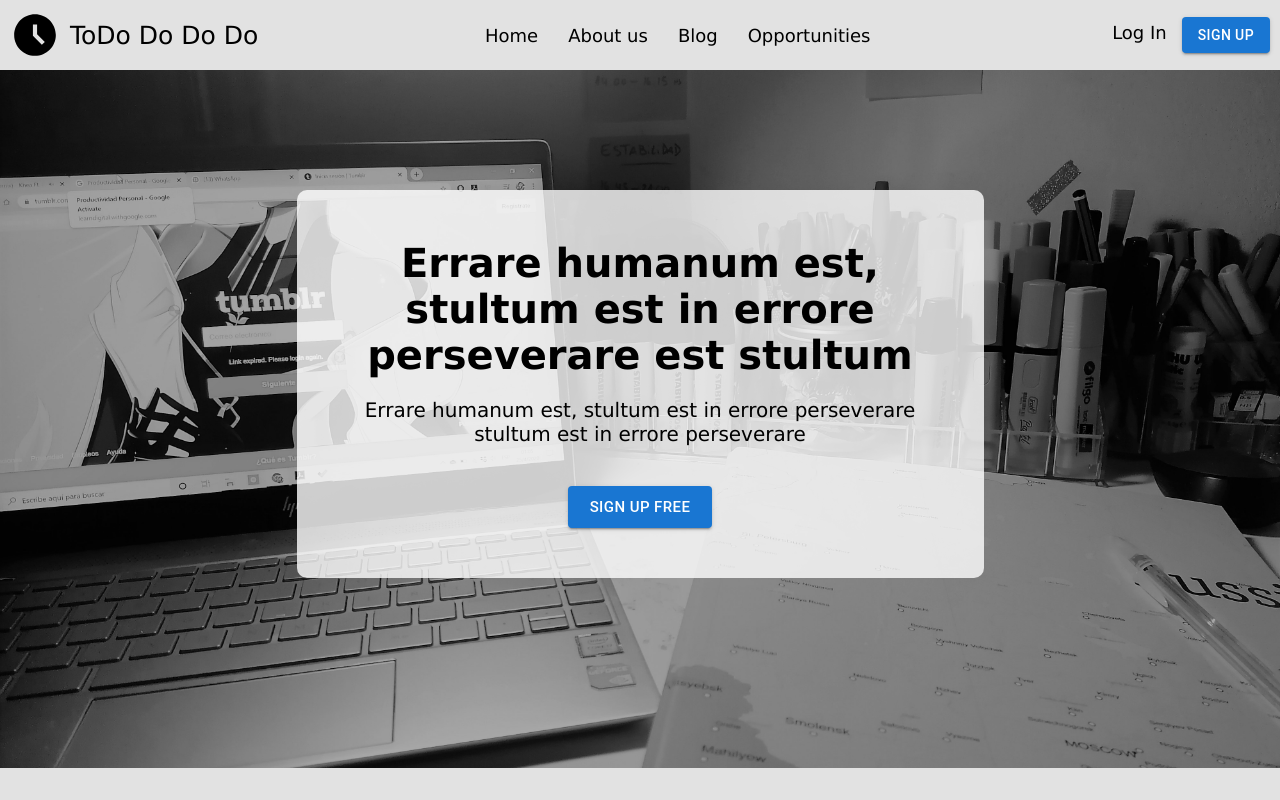
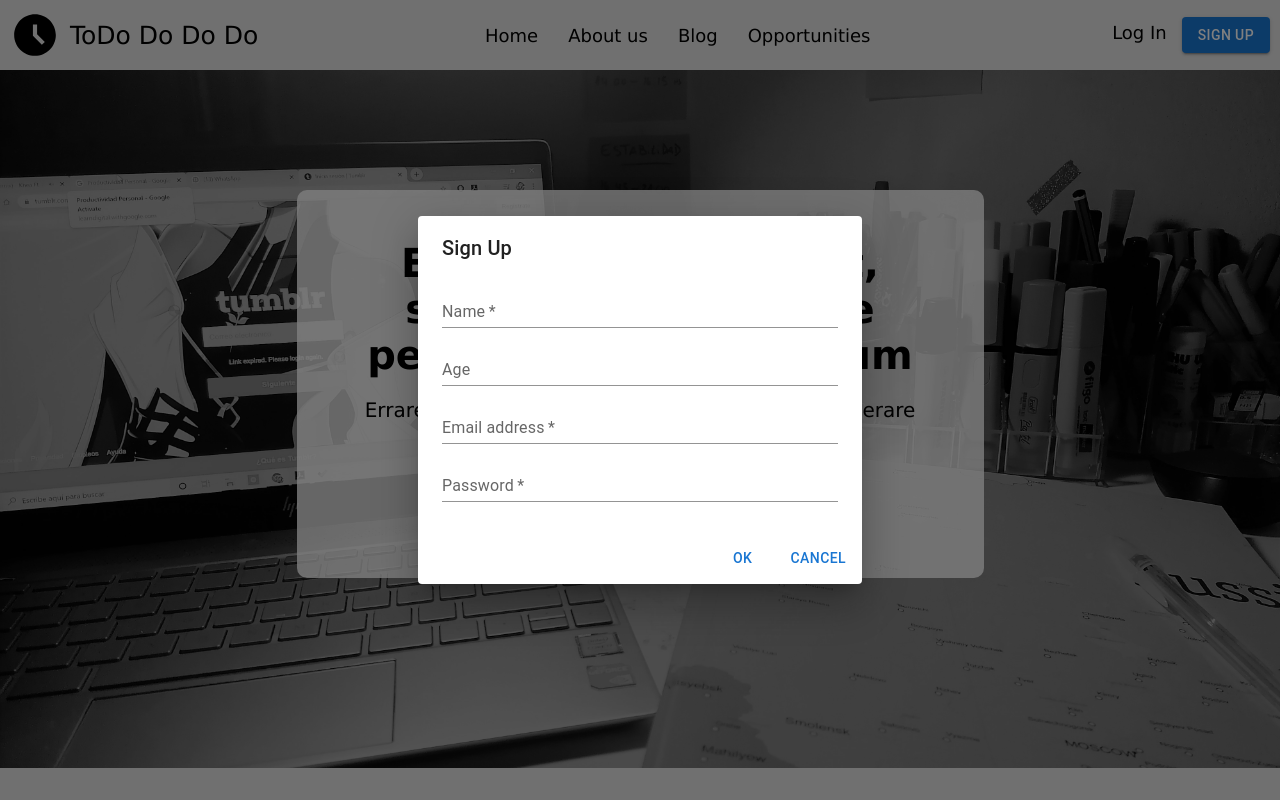
Before and after one commit to LisaKaliuko/to-do-app, a React (Create React App) app: page / in a window 1280 px wide. Both pictures are taken after a click on the button "SIGN UP". Shown: the top 800 px of the page. Built offline with nearby package versions, Linux system fonts and the light colour scheme.

Commit message:
Adding auth dialog

```diff
--- a/src/components/common/Buttons/Buttons.tsx
+++ b/src/components/common/Buttons/Buttons.tsx
@@ -1,10 +1,10 @@
-import React from "react";
-import { Button } from "@mui/material";
-import { Props } from "./types";
+import React from 'react';
+import { Button } from '@mui/material';
+import { Props } from './types';
 
-const PrimaryButton: React.FC<Props> = ({ children, size }): JSX.Element => {
+const PrimaryButton: React.FC<Props> = ({ children, size, onClick }): JSX.Element => {
   return (
-    <Button variant="contained" size={size}>
+    <Button variant="contained" size={size} onClick={onClick}>
       {children}
     </Button>
   );
--- a/src/components/common/Buttons/types.tsx
+++ b/src/components/common/Buttons/types.tsx
@@ -1,4 +1,5 @@
 export interface Props {
   children: string;
-  size: "small" | "medium" | "large";
+  size: 'small' | 'medium' | 'large';
+  onClick: () => void;
 }
--- /dev/null
+++ b/src/components/header/components/dialogAuth/index.tsx
@@ -0,0 +1,28 @@
+import React from 'react';
+import { DialogTitle, DialogContent, DialogActions, Button, Dialog } from '@mui/material';
+import { Props } from './types';
+import { Input } from './styled';
+
+const DialogAuth: React.FC<Props> = ({ isOpen, handleDialogClose, dialogType }): JSX.Element => {
+  return (
+    <Dialog open={isOpen} maxWidth="xs">
+      <DialogTitle>{dialogType === 'login' ? 'Log In' : 'Sign Up'}</DialogTitle>
+      <DialogContent>
+        {dialogType === 'register' && (
+          <>
+            <Input label="Name" variant="standard" fullWidth required />
+            <Input label="Age" variant="standard" fullWidth />
+          </>
+        )}
+        <Input label="Email address" type="email" variant="standard" fullWidth required />
+        <Input label="Password" type="password" variant="standard" fullWidth required />
+      </DialogContent>
+      <DialogActions>
+        <Button>Ok</Button>
+        <Button onClick={handleDialogClose}>Cancel</Button>
+      </DialogActions>
+    </Dialog>
+  );
+};
+
+export default DialogAuth;
--- /dev/null
+++ b/src/components/header/components/dialogAuth/styled.ts
@@ -0,0 +1,6 @@
+import styled from '@emotion/styled';
+import { TextField } from '@mui/material';
+
+export const Input = styled(TextField)({
+  marginBottom: '10px',
+});
--- /dev/null
+++ b/src/components/header/components/dialogAuth/types.ts
@@ -0,0 +1,5 @@
+export interface Props {
+  isOpen: boolean;
+  handleDialogClose: () => void;
+  dialogType: string;
+}
--- a/src/components/header/index.tsx
+++ b/src/components/header/index.tsx
@@ -1,8 +1,21 @@
-import React from 'react';
+import React, { useState } from 'react';
 import PrimaryButton from '@common/Buttons/Buttons';
+import DialogAuth from './components/dialogAuth';
 import { Container, LogoContainer, Icon, Text, Link } from './styled';
 
 const Header: React.FC = (): JSX.Element => {
+  const [isOpen, setIsOpen] = useState(false);
+  const [dialogType, setDialogType] = useState('');
+
+  const handleDialogOpen = (type: string) => () => {
+    setDialogType(type);
+    setIsOpen(true);
+  };
+
+  const handleDialogClose = () => {
+    setIsOpen(false);
+  };
+
   return (
     <Container>
       <LogoContainer>
@@ -16,9 +29,14 @@ const Header: React.FC = (): JSX.Element => {
         <Link to="opportunities">Opportunities</Link>
       </div>
       <div>
-        <Link to="login">Log In</Link>
-        <PrimaryButton size="medium">Sign Up</PrimaryButton>
+        <Link to="#" onClick={handleDialogOpen('login')}>
+          Log In
+        </Link>
+        <PrimaryButton size="medium" onClick={handleDialogOpen('register')}>
+          Sign Up
+        </PrimaryButton>
       </div>
+      <DialogAuth isOpen={isOpen} handleDialogClose={handleDialogClose} dialogType={dialogType} />
     </Container>
   );
 };
--- a/src/components/pages/homePage/components/banner/index.tsx
+++ b/src/components/pages/homePage/components/banner/index.tsx
@@ -1,8 +1,21 @@
-import React from 'react';
+import React, { useState } from 'react';
 import PrimaryButton from '@common/Buttons/Buttons';
+import DialogAuth from '@components/header/components/dialogAuth';
 import { Container, TitleBlock, Title, Text } from './styled';
 
 const Banner: React.FC = (): JSX.Element => {
+  const [isOpen, setIsOpen] = useState(false);
+  const [dialogType, setDialogType] = useState('');
+
+  const handleDialogOpen = (type: string) => () => {
+    setDialogType(type);
+    setIsOpen(true);
+  };
+
+  const handleDialogClose = () => {
+    setIsOpen(false);
+  };
+
   return (
     <Container>
       <TitleBlock>
@@ -10,8 +23,11 @@ const Banner: React.FC = (): JSX.Element => {
         <Text>
           Errare humanum est, stultum est in errore perseverare stultum est in errore perseverare
         </Text>
-        <PrimaryButton size="large">Sign Up Free</PrimaryButton>
+        <PrimaryButton size="large" onClick={handleDialogOpen('register')}>
+          Sign Up Free
+        </PrimaryButton>
       </TitleBlock>
+      <DialogAuth isOpen={isOpen} handleDialogClose={handleDialogClose} dialogType={dialogType} />
     </Container>
   );
 };
```
